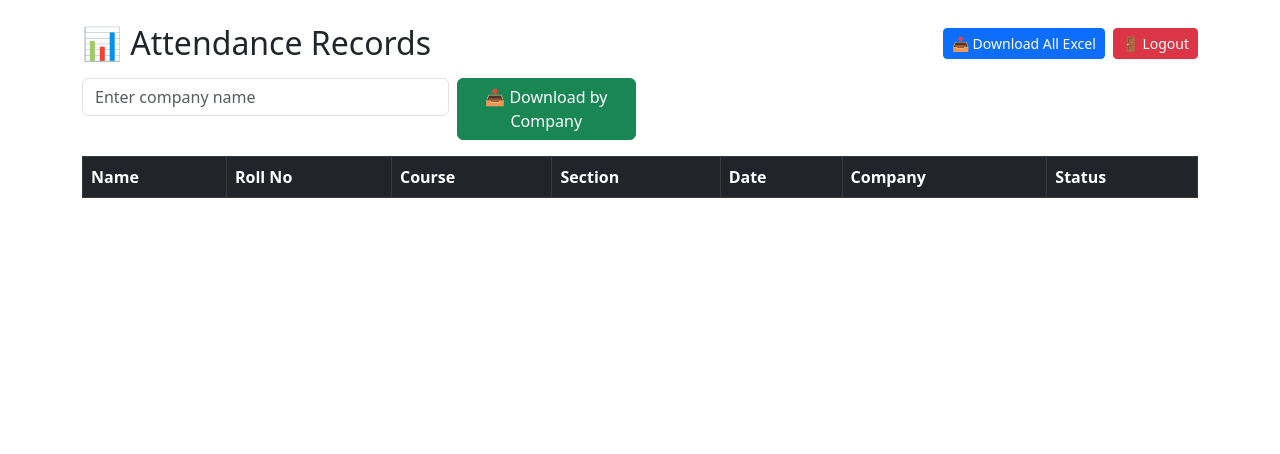
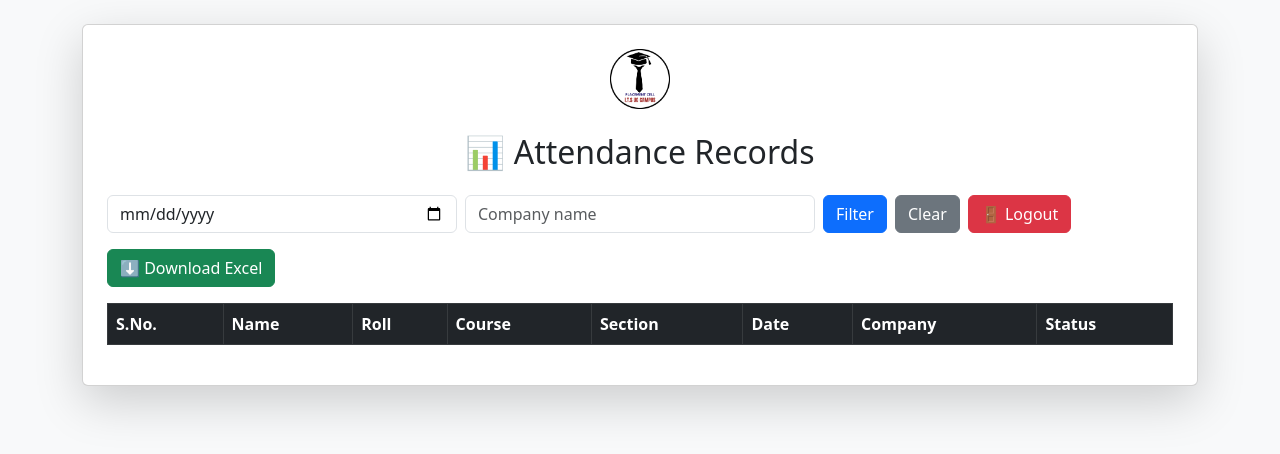
Before and after one commit to abhijha30/placement-attendance, a Flask app: page /records in a window 1280 px wide. Shown: the top 454 px of the page. Run offline with Flask 3, Linux system fonts and the light colour scheme; the visitor is signed in with stand-in values (Sample User, id 1); data that the repository does not hold is empty.

Commit message:
Update records.html

```diff
--- a/templates/records.html
+++ b/templates/records.html
@@ -3,37 +3,56 @@
 <head>
   <meta charset="UTF-8">
   <meta name="viewport" content="width=device-width, initial-scale=1">
-  <title>Admin - Attendance Records</title>
+  <title>Attendance Records</title>
   <link href="https://cdn.jsdelivr.net/npm/bootstrap@5.3.0/dist/css/bootstrap.min.css" rel="stylesheet">
 </head>
-<body class="container mt-4">
+<body class="bg-light">
 
-  <!-- Header + Buttons -->
-  <div class="d-flex flex-column flex-md-row justify-content-between align-items-start align-items-md-center mb-3">
-    <h2 class="mb-3 mb-md-0">📊 Attendance Records</h2>
-    <div class="d-flex flex-column flex-sm-row gap-2">
-      <a href="/download" class="btn btn-primary btn-sm">📥 Download All Excel</a>
-      <a href="/logout" class="btn btn-danger btn-sm">🚪 Logout</a>
-    </div>
+  <div class="container mt-4">
+    <div class="card shadow-lg p-4">
+
+      <!-- Placement Logo -->
+      <div class="text-center mb-3">
+        <img src="{{ url_for('static', filename='placement_logo.png') }}"
+             alt="Placement Logo"
+             class="img-fluid mb-2"
+             style="max-height: 60px;">
       </div>
 
-  <!-- Download by Company Form -->
-  <form method="POST" action="/download_company" class="row g-2 mb-3">
-    <div class="col-12 col-md-4">
-      <input type="text" name="company" placeholder="Enter company name" class="form-control" required>
+      <h2 class="text-center mb-4">📊 Attendance Records</h2>
+
+      <!-- Filter Form (Date + Company Input) -->
+      <form method="GET" action="/records" class="row g-2 mb-3">
+        <div class="col-md-4">
+          <input type="date" name="filter_date" class="form-control" value="{{ selected_date }}">
         </div>
-    <div class="col-12 col-md-2">
-      <button type="submit" class="btn btn-success w-100">📥 Download by Company</button>
+        <div class="col-md-4">
+          <input type="text" name="filter_company" class="form-control" placeholder="Company name" value="{{ selected_company }}">
+        </div>
+        <div class="col-md-4 d-flex">
+          <button type="submit" class="btn btn-primary me-2">Filter</button>
+          <a href="/records" class="btn btn-secondary me-2">Clear</a>
+          <a href="/logout" class="btn btn-danger">🚪 Logout</a>
         </div>
       </form>
 
+      <!-- Download Button -->
+      <div class="mb-3">
+        <form method="GET" action="/download" class="d-flex">
+          <input type="hidden" name="filter_date" value="{{ selected_date }}">
+          <input type="hidden" name="filter_company" value="{{ selected_company }}">
+          <button type="submit" class="btn btn-success">⬇ Download Excel</button>
+        </form>
+      </div>
+
       <!-- Records Table -->
       <div class="table-responsive">
-    <table class="table table-bordered table-striped table-hover">
+        <table class="table table-bordered table-striped align-middle">
           <thead class="table-dark">
             <tr>
+              <th>S.No.</th>
               <th>Name</th>
-          <th>Roll No</th>
+              <th>Roll</th>
               <th>Course</th>
               <th>Section</th>
               <th>Date</th>
@@ -44,18 +63,27 @@
           <tbody>
             {% for row in records %}
               <tr>
+                <td>{{ loop.index }}</td> <!-- Serial Number -->
                 <td>{{ row["name"] }}</td>
                 <td>{{ row["roll"] }}</td>
                 <td>{{ row["course"] }}</td>
                 <td>{{ row["section"] }}</td>
                 <td>{{ row["date"] }}</td>
                 <td>{{ row["company"] }}</td>
-          <td>{{ row["status"] }}</td>
+                <td>
+                  {% if row["status"] == "Present" %}
+                    <span class="badge bg-success">Present</span>
+                  {% else %}
+                    <span class="badge bg-danger">Absent</span>
+                  {% endif %}
+                </td>
               </tr>
             {% endfor %}
           </tbody>
         </table>
       </div>
+    </div>
+  </div>
 
 </body>
 </html>
```
Lines whose indentation alone changed are shown as unchanged.
